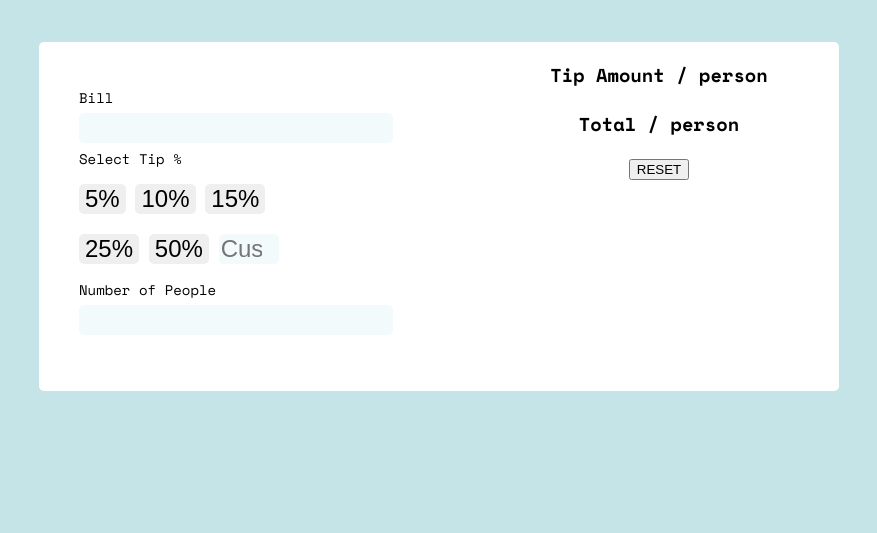
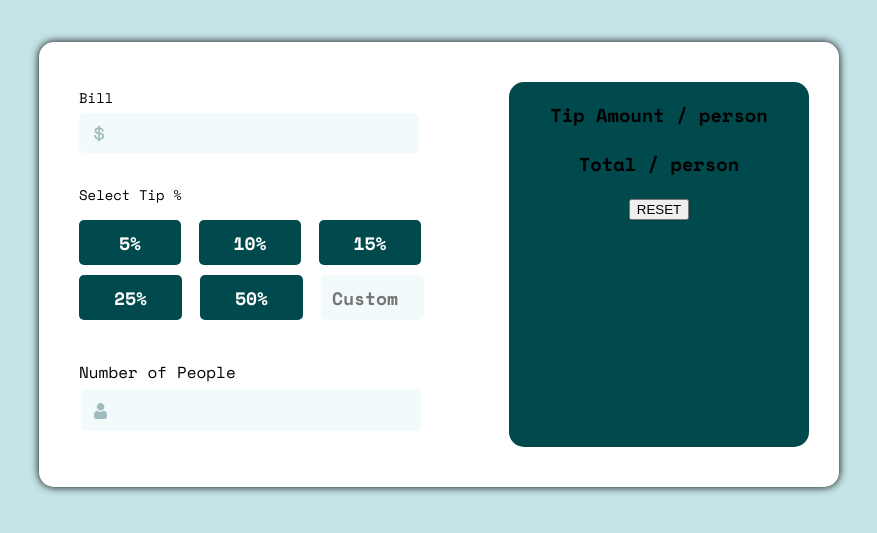
Before and after one commit to DictionaryFrancis/TIPsJS, a plain HTML site: page TipsJS2nd/TipsJS2nd.html in a window 1280 px wide. Shown: the part 115-648 px from the top of the page, without its empty margins (201-1078 px from the left). Drawn offline with nearby package versions, Linux system fonts and the light colour scheme.

Commit message:
Adjusting CSS

```diff
--- a/TipsJS2nd/TipsJS2nd.css
+++ b/TipsJS2nd/TipsJS2nd.css
@@ -4,36 +4,9 @@ body{
     background-color: hsl(185, 41%, 84%);
 }
 
-.user__side{
-    width: 45%;
-    text-align: start;
-    margin: 40px 40px;
-}
-.user__side label{
-    font-size: 14px;
-    margin: 5px 0;
-    display: inline-block;
-}
-.user__side input{
-    font-size: 24px;
-    border: none;
-    border-radius: 5px;
-}
-#inBill,#inTip,#inNumberOfPeople{
-    background-color: hsl(190, 55%, 97%);
-}
-.numbers__part1,.numbers__part2{
-    display: inline-block;
-    margin: 10px 0;
-}
-#inTip{
-    width: 60px;
-}
-.numbers span{
-    display:inline-block;
-}
-
-
 .pc__side{
     width: 45%;
+    background-color: hsl(183, 100%, 15%);
+    margin: 40px 30px;
+    border-radius: 15px;
 }
--- a/TipsJS2nd/TipsJS2nd.html
+++ b/TipsJS2nd/TipsJS2nd.html
@@ -7,8 +7,11 @@
     <link rel="preconnect" href="https://fonts.gstatic.com" crossorigin>
     <link href="https://fonts.googleapis.com/css2?family=Space+Mono:wght@400;700&display=swap" rel="stylesheet">
     <meta name="viewport" content="width=device-width, initial-scale=1.0">
-   <link rel="stylesheet" href="css/header.css">
-   <link rel="stylesheet" href="css/main.css">
+    <link rel="stylesheet" href="css/header.css">
+    <link rel="stylesheet" href="css/main.css">
+    <link rel="stylesheet" href="css/numberOfPeople.css">
+    <link rel="stylesheet" href="css/bill.css">
+    <link rel="stylesheet" href="css/tipSelect.css">
     <link rel="stylesheet" href="TipsJS2nd.css">
     <title>Document</title>
 </head>
@@ -26,34 +29,38 @@
         <section class="user__side">
             <form>
                 <!--Bill Section-->
-
+                <div class="section-bill">
                 <label for="Bill">Bill</label>
                 <br>
+                <svg  class="svg-bill" xmlns="http://www.w3.org/2000/svg" width="11" height="17"><path fill="#9EBBBD" d="M6.016 16.328v-1.464c1.232-.08 2.22-.444 2.964-1.092.744-.648 1.116-1.508 1.116-2.58v-.144c0-.992-.348-1.772-1.044-2.34-.696-.568-1.708-.932-3.036-1.092V4.184c.56.144 1.012.4 1.356.768.344.368.516.816.516 1.344v.288h1.824v-.432c0-.448-.088-.876-.264-1.284a3.783 3.783 0 00-.744-1.116A4.251 4.251 0 007.54 2.9a5.324 5.324 0 00-1.524-.492V.872H4.288V2.36a5.532 5.532 0 00-1.416.324c-.448.168-.84.392-1.176.672-.336.28-.604.616-.804 1.008-.2.392-.3.844-.3 1.356v.144c0 .96.316 1.708.948 2.244.632.536 1.548.884 2.748 1.044v3.912c-.704-.16-1.248-.472-1.632-.936-.384-.464-.576-1.08-.576-1.848v-.288H.256v.576c0 .464.08.924.24 1.38.16.456.404.88.732 1.272.328.392.744.728 1.248 1.008s1.108.476 1.812.588v1.512h1.728zM4.288 7.424c-.688-.128-1.164-.332-1.428-.612-.264-.28-.396-.644-.396-1.092 0-.464.176-.832.528-1.104.352-.272.784-.448 1.296-.528v3.336zm1.728 5.712V9.344c.768.128 1.328.328 1.68.6.352.272.528.688.528 1.248 0 .544-.196.984-.588 1.32-.392.336-.932.544-1.62.624z"/></svg>
                 <input type="number" id="inBill">
                 <br>
-
+            </div>
                 <!--Tips Section-->
-
-                <label for="Buttons">Select Tip %</label>
+            <div class="section-select-tip">
+                <h3 class="section-select-tip-title">Select Tip %</h3>
                 <br>
-                <div class="numbers__part1">
-                <input type="button" value="5%">
-                <input type="button" value="10%">
-                <input type="button" value="15%">
+                <div class="percentages-part1">
+                    <button>5%</button>
+                    <button>10%</button>
+                    <button>15%</button>
                 </div>
-                <div class="numbers__part2">
-                <input type="button" value="25%">
-                <input type="button" value="50%">
-                <input type="number" id="inTip" placeholder="Custom">
+                <div class="percentages-part2">
+                    <button>25%</button>
+                    <button>50%</button>
+                    <input type="number" id="inTip" placeholder="Custom">
+                </div>
             </div>
                 <!--Number of People Section-->
+            <div class="number-people-section">
 
+                <label for="Number of People">Number of People</label>
                 <br>
-                <label for="Number of People">Number of People</label>
+                <svg class="svg-people" xmlns="http://www.w3.org/2000/svg" width="13" height="16"><path fill="#9EBBBD" d="M9.573 7.729c.406 0 .784.07 1.126.209.342.14.639.33.881.569.232.227.438.503.614.82a5.1 5.1 0 01.407.949c.097.312.178.654.242 1.016.062.359.105.699.126 1.011.02.307.031.624.031.945 0 .836-.259 1.512-.768 2.01-.504.492-1.17.742-1.98.742H2.748c-.81 0-1.477-.25-1.98-.742C.259 14.76 0 14.084 0 13.248c0-.322.01-.64.032-.945.02-.312.063-.652.126-1.01.063-.363.144-.705.242-1.017.1-.323.238-.643.407-.948.176-.318.382-.594.613-.821.243-.238.54-.43.882-.57.342-.138.72-.208 1.125-.208.16 0 .313.067.61.265.183.123.397.264.636.421.204.134.48.259.822.372.333.11.671.167 1.005.167a3.19 3.19 0 001.006-.167c.341-.113.618-.238.822-.372l.636-.42c.296-.2.45-.266.61-.266zM6.598 0C7.63 0 8.522.38 9.252 1.129s1.1 1.666 1.1 2.724c0 1.06-.37 1.976-1.1 2.725-.73.75-1.623 1.13-2.654 1.13-1.03 0-1.924-.38-2.653-1.13-.73-.749-1.1-1.666-1.1-2.725 0-1.058.37-1.975 1.1-2.724C4.675.379 5.567 0 6.598 0z"/></svg>
                 <input type="number" id="inNumberOfPeople">
                 <br>
                 <p id="error"></p>
-
+            </div>
             </form>
         </section>
         <section class="pc__side">
--- /dev/null
+++ b/TipsJS2nd/css/bill.css
@@ -0,0 +1,22 @@
+.section-bill input{
+    font-size: 24px;
+    border: none;
+    border-radius: 5px;
+    background-color: hsl(190, 55%, 97%);
+    text-align: end;
+    font-family: 'Space Mono', monospace;
+    padding: 2px;
+    margin-left: -21px;
+    width: 340px;
+}
+
+.svg-bill{
+    position: relative;
+    left: 15px;
+}
+
+.section-bill label{
+    font-size: 14px;
+    margin: 5px 0;
+    display: inline-block;
+}
--- a/TipsJS2nd/css/main.css
+++ b/TipsJS2nd/css/main.css
@@ -2,7 +2,8 @@ main{
     background-color: hsl(0, 0%, 100%);
     display: flex;
     flex-direction: row;
-    border-radius: 5px;
+    border-radius: 15px;
     margin: 45px auto;
     width: 800px;
+    box-shadow: 0px 0px 8px 0px black;;
 }
--- /dev/null
+++ b/TipsJS2nd/css/numberOfPeople.css
@@ -0,0 +1,20 @@
+.number-people-section{
+    margin-top: 40px;
+}
+
+.number-people-section input{
+    font-size: 24px;
+    border: none;
+    border-radius: 5px;
+    background-color: hsl(190, 55%, 97%);
+    text-align: end;
+    font-family: 'Space Mono', monospace;
+    padding: 3px;
+    margin-left: -21px;
+    margin-top: 5px;
+    width: 340px;
+}
+.svg-people{
+    position: relative;
+    left: 15px;
+}
--- /dev/null
+++ b/TipsJS2nd/css/tipSelect.css
@@ -0,0 +1,50 @@
+.user__side{
+    width: 45%;
+    text-align: start;
+    margin: 40px 40px;
+}
+
+.section-select-tip-title{
+    font-size: 14px;
+    margin: 31px 0 5px;
+    display: inline-block;
+    font-weight: 400;
+}
+
+.percentages-part1,.percentages-part2{
+    display: flex;
+    flex-direction: row;
+    margin: 10px 0;
+}
+.percentages-part1 button, .percentages-part2 button{
+    font-size: 18px;
+    font-family: 'Space Mono', monospace;
+    background-color: hsl(183, 100%, 15%);
+    color: hsl(0, 0%, 100%);
+    border-radius: 5px;
+    border: none;
+    cursor: pointer;
+    font-weight: bold;
+    width: 103px;
+    height: 45px;
+    margin-right: 18px;
+}
+
+.percentages-part1 button:hover, .percentages-part2 button:hover{
+    background-color: hsl(172, 67%, 45%);
+    color: hsl(183, 100%, 15%);
+}
+
+#inTip{
+    width: 103px;
+    height: 45px;
+    border: none;
+    border-radius: 5px;
+    font-size: 18px;
+    border: none;
+    color: hsl(183, 100%, 15%);
+    text-align: center;
+    font-family: 'Space Mono', monospace;
+    font-weight: bold;
+    background-color: hsl(190, 55%, 97%)
+}
```
